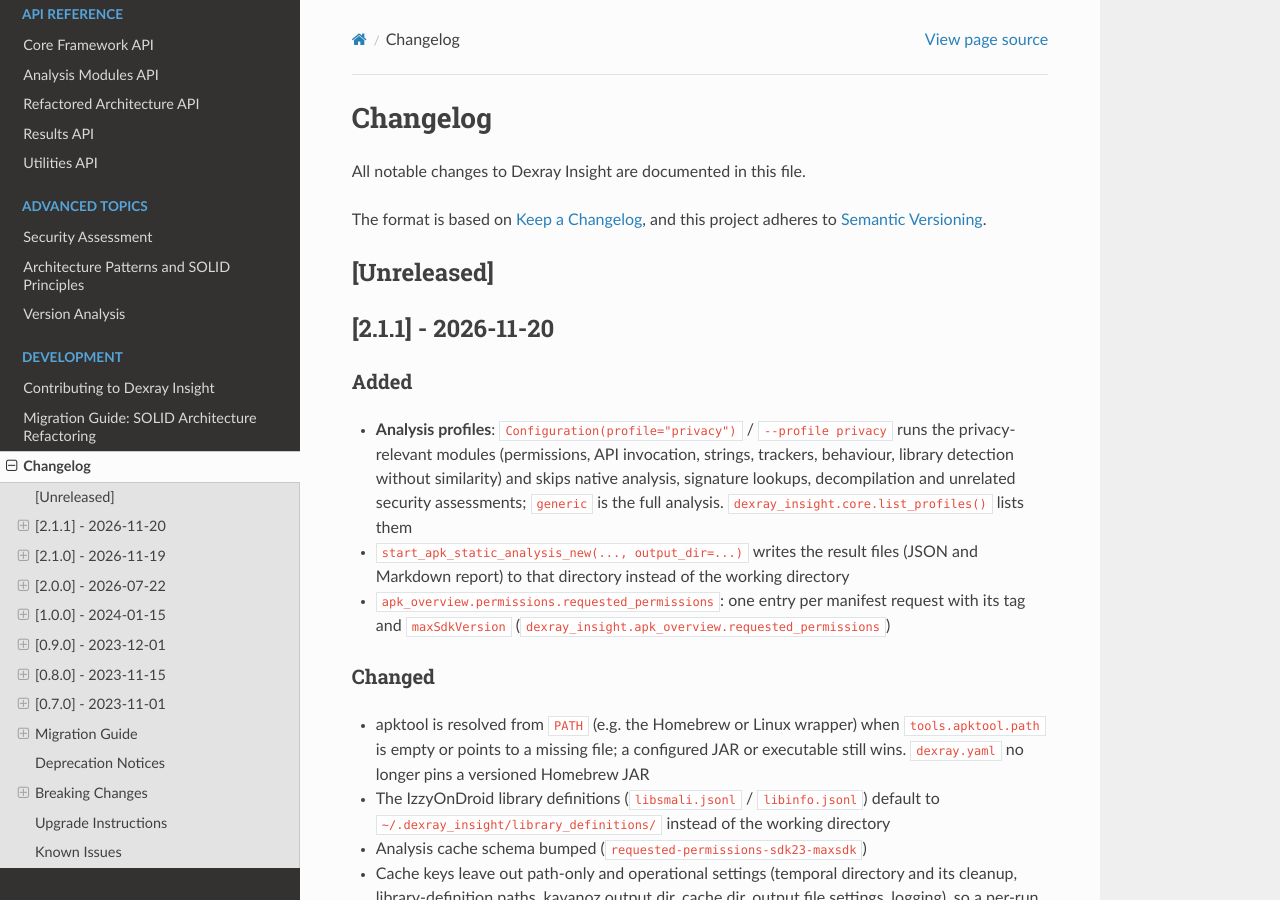
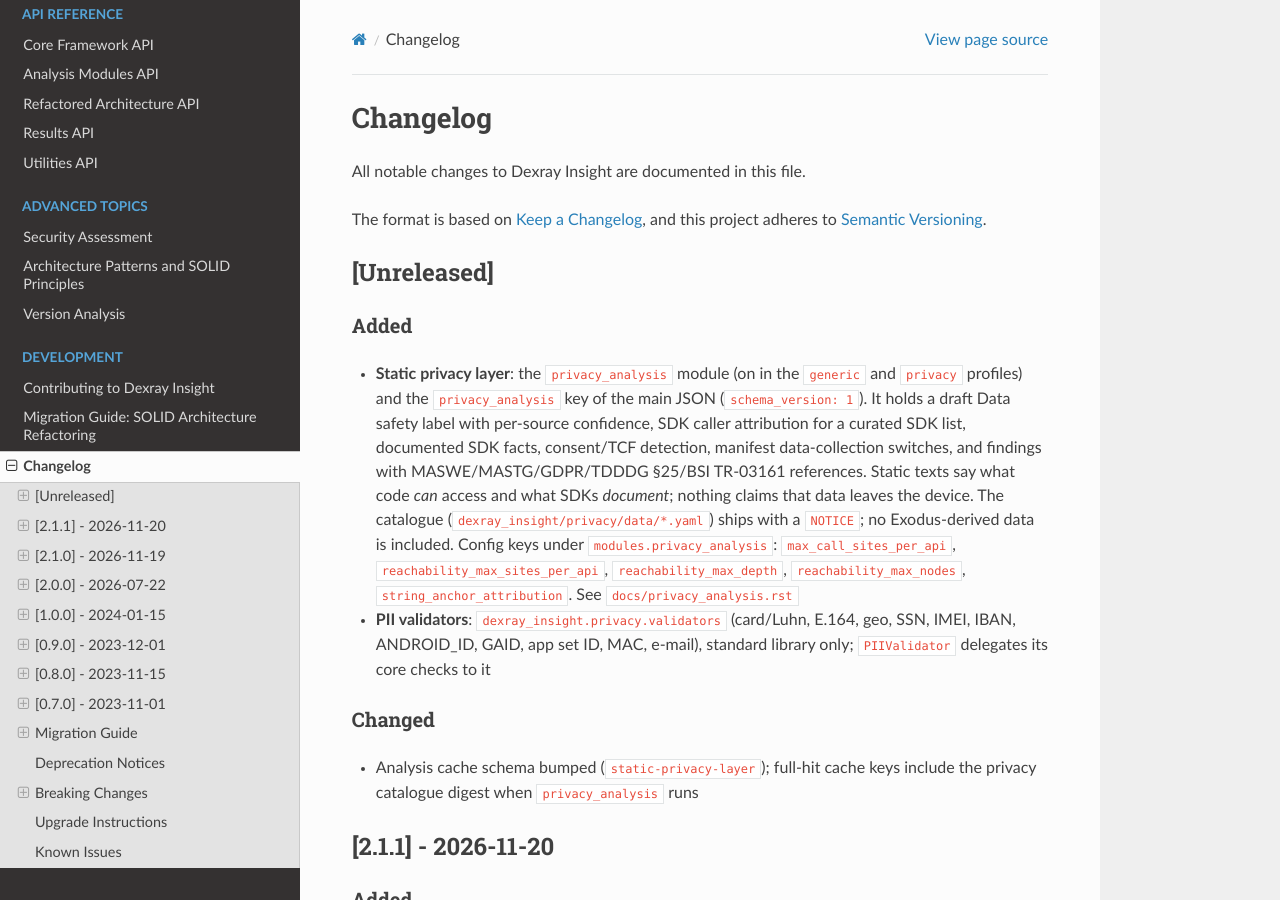
Before and after one commit to fkie-cad/Sandroid_Dexray-Insight, a Sphinx documentation site: the page built from docs/changelog.rst, in a window 1280 px wide and 900 px high. Built offline with Sphinx 7.4.7 and the Read the Docs theme 3.1.0, drawn with Linux system fonts in a browser that asks for light colours; pages that are not in the unit, such as notebooks, are missing from menus; the version number could not be read and is left out.

Commit message:
test(privacy): real-APK regression, exampleapp golden; docs and changelog
tests/integration/test_privacy_real_apks.py: exampleapp golden projection
(--update-privacy-golden rewrites it), the known exampleapp facts, an engine
run that puts the section into the main JSON, and local-only VOI anchors
(AdMob not detected, no app origin on SDK code, Adjust/Braze/Fabric found,
consent verdict, R8-renamed setUserId noted) plus Wikipedia, Nextcloud, Spin.
The bundled-data test now takes its enums from dexray_insight.privacy.catalogue.

docs/privacy_analysis.rst documents the contract, vocabulary, config keys,
licences and the curated-SDK attribution limit; CHANGELOG [Unreleased] entry;
README points to the catalogue NOTICE.

Co-Authored-By: Claude Opus 5.5 <noreply@anthropic.com>

```diff
--- a/docs/changelog.rst
+++ b/docs/changelog.rst
@@ -8,6 +8,29 @@ and this project adheres to `Semantic Versioning <https://semver.org/spec/v2.0.0
 
 [Unreleased]
 ------------
+
+Added
+~~~~~
+- **Static privacy layer**: the ``privacy_analysis`` module (on in the ``generic`` and
+  ``privacy`` profiles) and the ``privacy_analysis`` key of the main JSON
+  (``schema_version: 1``). It holds a draft Data safety label with per-source
+  confidence, SDK caller attribution for a curated SDK list, documented SDK facts,
+  consent/TCF detection, manifest data-collection switches, and findings with
+  MASWE/MASTG/GDPR/TDDDG §25/BSI TR-03161 references. Static texts say what code *can*
+  access and what SDKs *document*; nothing claims that data leaves the device. The
+  catalogue (``dexray_insight/privacy/data/*.yaml``) ships with a ``NOTICE``; no
+  Exodus-derived data is included. Config keys under ``modules.privacy_analysis``:
+  ``max_call_sites_per_api``, ``reachability_max_sites_per_api``,
+  ``reachability_max_depth``, ``reachability_max_nodes``, ``string_anchor_attribution``.
+  See ``docs/privacy_analysis.rst``
+- **PII validators**: ``dexray_insight.privacy.validators`` (card/Luhn, E.164, geo, SSN,
+  IMEI, IBAN, ANDROID_ID, GAID, app set ID, MAC, e-mail), standard library only;
+  ``PIIValidator`` delegates its core checks to it
+
+Changed
+~~~~~~~
+- Analysis cache schema bumped (``static-privacy-layer``); full-hit cache keys include
+  the privacy catalogue digest when ``privacy_analysis`` runs
 
 [2.1.1] - 2026-11-20
 --------------------
--- a/docs/index.rst
+++ b/docs/index.rst
@@ -64,6 +64,7 @@ Documentation Contents
    cli_usage
    configuration
    output_format
+   privacy_analysis
 
 .. toctree::
    :maxdepth: 2
```
Also changed, not shown: README.md (+1 -0 lines), docs/privacy_analysis.rst (added, +115 -0 lines), 4 other files.
